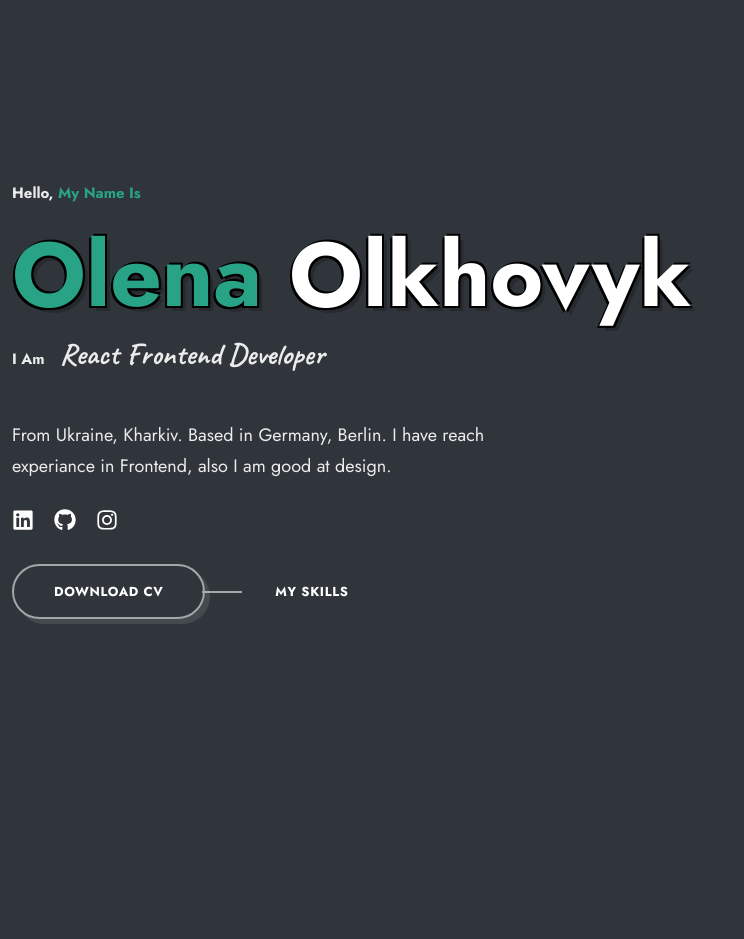
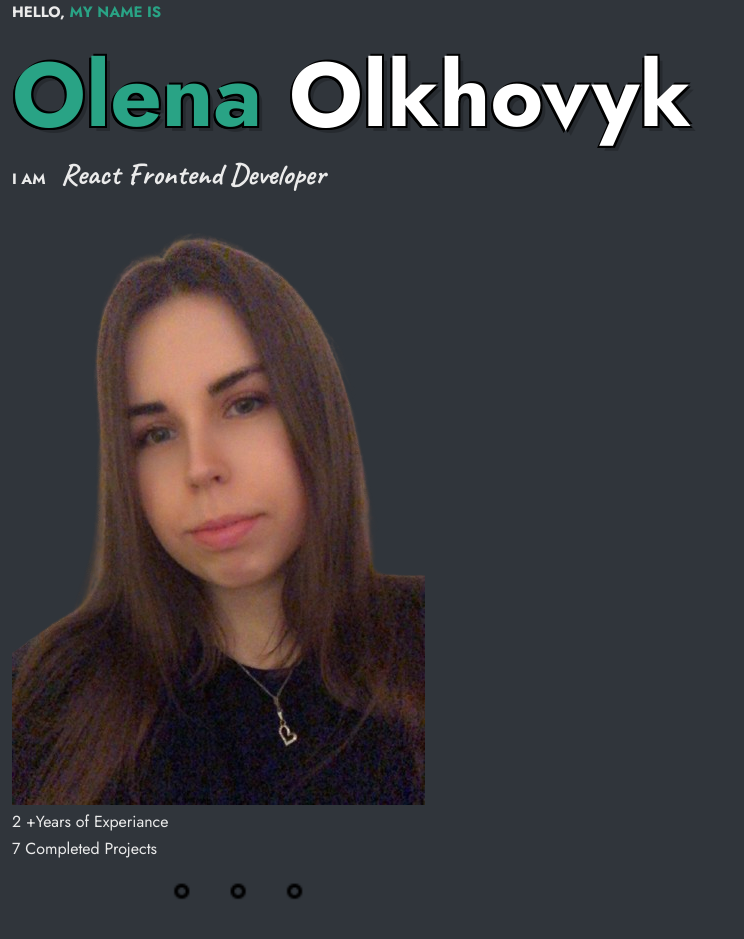
Before and after one commit to Olena-Olkhovyk/my-portfolio, a React (Create React App) app: page / in a window 1280 px wide. Shown: the top 939 px of the page, without its empty margins (0-744 px from the left). Before the commit the page ends 800 px from the top, so only its background shows below. Built offline with nearby package versions, Linux system fonts and the light colour scheme.

Commit message:
Add home layout

```diff
--- a/src/components/Home/Home.jsx
+++ b/src/components/Home/Home.jsx
@@ -1,40 +1,91 @@
 import classes from "./Home.module.css";
 import { FaLinkedin, FaGithub, FaInstagram } from "react-icons/fa";
 
-import profileImg from "../../assets/home/olena.png";
-import shape1 from "../../assets/home/shape-1.png";
-import shape2 from "../../assets/home/shape-2.png";
+import profileImg from "../../assets/Home/olena.png";
+import shape1 from "../../assets/Home/shape-1.png";
+import shape2 from "../../assets/Home/shape-2.png";
 const Home = () => {
   const container = "container";
   return (
     <section className={classes.home} id="home">
       <div className={`${container} ${classes.homeContainer}`}>
         <p className={classes.subTitle}>
-          Hello, <span>My Name Is</span>
+          HELLO, <span>MY NAME IS</span>
         </p>
+
         <h1 className={classes.title}>
           <span>Olena</span> Olkhovyk
         </h1>
+
         <p className={classes.job}>
-          <span>I Am</span> <b>React Frontend Developer</b>
+          <span>I AM</span> <b>React Frontend Developer</b>
         </p>
+
+        <div className={classes.imgWrapper}>
+          <div className={classes.banner}>
+            <img
+              src={profileImg}
+              alt="olena's image"
+              className={classes.profile}
+            />
+          </div>
+
+          <p className={`${classes.data} ${classes.dataOne}`}>
+            <span className={classes.lgText}>
+              2 <b>+</b>
+            </span>
+            <span className={classes.textSm}>
+              Years of <span>Experiance</span>
+            </span>
+          </p>
+
+          <p className={`${classes.data} ${classes.dataTwo}`}>
+            <span className={classes.lgText}>7</span>
+            <span className={classes.textSm}>
+              {" "}
+              Completed <span>Projects</span>
+            </span>
+          </p>
+
+          <img src={shape1} alt="dots" className={classes.shape1} />
+          <img src={shape2} alt="dots" className={classes.shape2} />
+          <img src={shape2} alt="dots" className={classes.shape3} />
+        </div>
+
         <p className={classes.text}>
           From Ukraine, Kharkiv. Based in Germany, Berlin. I have reach
           experiance in Frontend, also I am good at design.
         </p>
+
         <div className={classes.socials}>
-          <a href="" className={classes.socialLink}>
+          <a
+            href="https://www.linkedin.com/in/olena-olkhovyk-aa191a260/"
+            target="_blank"
+            className={classes.socialLink}
+            aria-label="Go to linkedin"
+          >
             <FaLinkedin />
           </a>
-          <a href="" className={classes.socialLink}>
+          <a
+            href="https://github.com/Olena-Olkhovyk?tab=repositories"
+            className={classes.socialLink}
+            aria-label="Go to GitHub"
+            target="_blank"
+          >
             <FaGithub />
           </a>
-          <a href="" className={classes.socialLink}>
+          <a
+            href=""
+            className={classes.socialLink}
+            aria-label="Go to Instagram"
+            target="_blank"
+          >
             <FaInstagram />
           </a>
         </div>
+
         <div className={classes.btnsContainer}>
-          <a href="" className="btn">
+          <a href="/resume.pdf" download="resume.pdf" className="btn">
             Download CV
           </a>{" "}
           <a href="" className="link">
```
